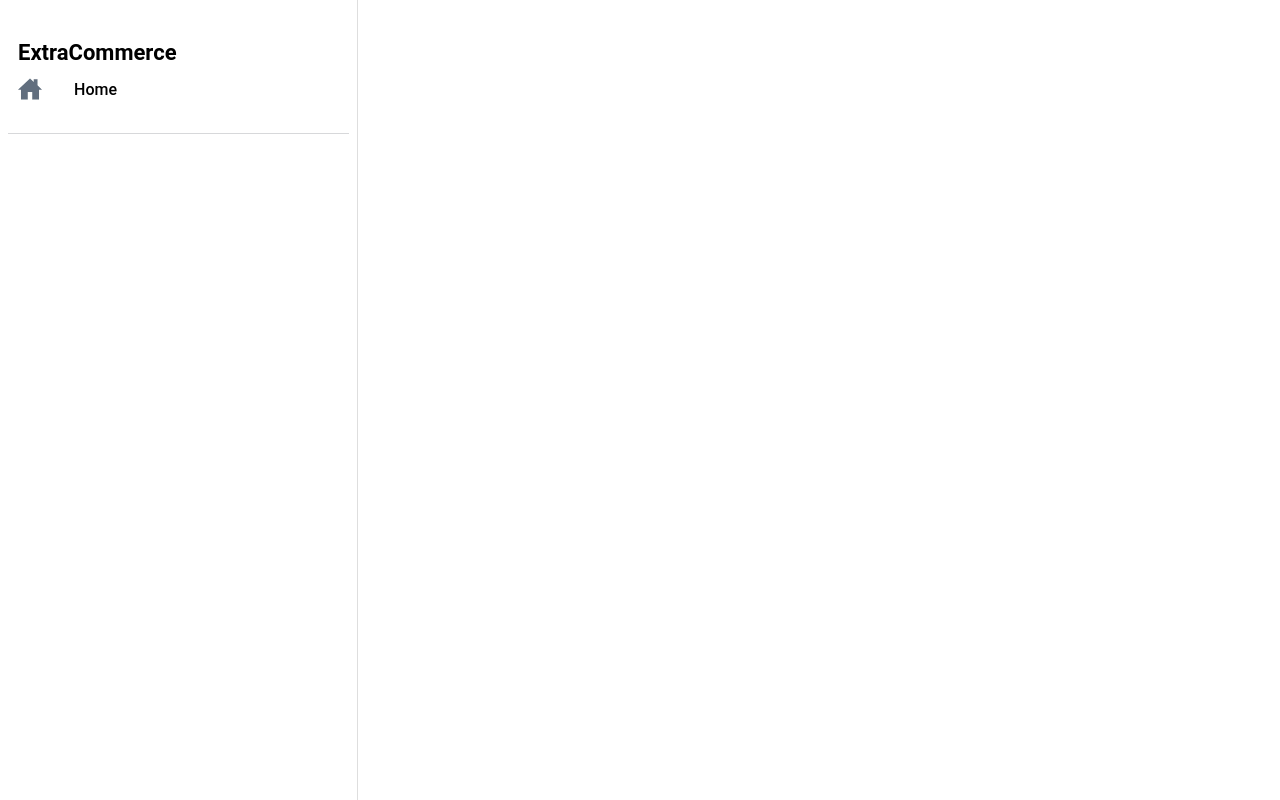
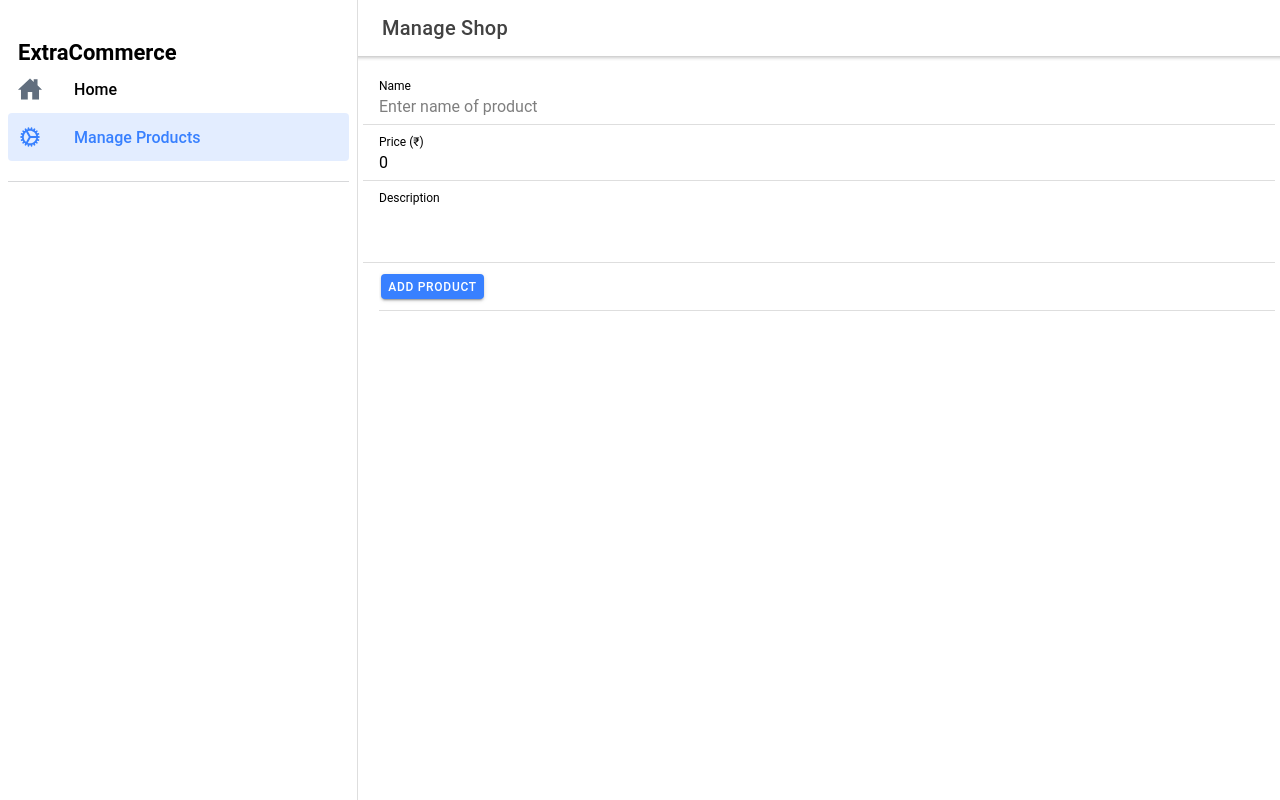
Before and after one commit to git-ayas/extraCommmerce, a React (Create React App) app: page /Admin/Manage/Products in a window 1280 px wide. Built offline with nearby package versions, Linux system fonts and the light colour scheme.

Commit message:
Added product insert flow

```diff
--- a/src/App.tsx
+++ b/src/App.tsx
@@ -36,11 +36,11 @@ const App: React.FC = () => {
               <Route path="/" exact={true}>
                 <Redirect to="/Products/Home" />
               </Route>
+              <Route path="/Admin/Manage/Products" exact={true}>
+                <Manage />
+              </Route>
               <Route path="/Products/:name" exact={true}>
                 <Page />
-              </Route>
-              <Route path="/Manage" exact={true}>
-                <Manage />
               </Route>
             </IonRouterOutlet>
           </IonSplitPane>
--- a/src/components/Menu.tsx
+++ b/src/components/Menu.tsx
@@ -10,7 +10,7 @@ import {
 } from '@ionic/react';
 
 import { useLocation } from 'react-router-dom';
-import { homeOutline,homeSharp } from 'ionicons/icons';
+import { homeOutline,homeSharp,cogOutline,cogSharp } from 'ionicons/icons';
 import './Menu.css';
 
 interface AppPage {
@@ -26,6 +26,12 @@ const appPages: AppPage[] = [
     url: '/Products/Home',
     iosIcon: homeOutline,
     mdIcon: homeSharp
+  },
+  {
+    title: 'Manage Products',
+    url: '/Admin/Manage/Products',
+    iosIcon: cogOutline,
+    mdIcon: cogSharp
   },
 
 ];
--- a/src/models/storeModel.ts
+++ b/src/models/storeModel.ts
@@ -16,4 +16,7 @@ export default class storeModel {
         return this.connection.get("Product")
 
     }
+    addProduct(productDetails: any) {
+        return this.connection.post("Product", productDetails)
+    }
 }
--- a/src/pages/Manage.tsx
+++ b/src/pages/Manage.tsx
@@ -1,26 +1,74 @@
-import React from "react";
+import React, { useContext, useState } from "react";
 import {
+    IonButton,
+    IonButtons,
+    IonCol,
     IonContent,
     IonHeader,
+    IonInput,
+    IonItem,
+    IonLabel,
+    IonList,
+    IonMenuButton,
     IonPage,
+    IonRow,
+    IonTextarea,
     IonTitle,
     IonToolbar
 } from "@ionic/react";
+import { StoreContext } from "../stores/StoreContext";
 
 const Manage: React.FC = () => {
+
+    const { state: storeState, action: storeAction } = useContext(StoreContext);
+
+    const [Name, setName] = useState("")
+    const [Price, setPrice] = useState(0)
+    const [Description, setDescription] = useState("")
+
+
     return (
         <IonPage>
             <IonHeader>
                 <IonToolbar>
+                    <IonButtons slot="start">
+                        <IonMenuButton />
+                    </IonButtons>
                     <IonTitle>Manage Shop</IonTitle>
                 </IonToolbar>
             </IonHeader>
-            <IonContent
-                fullscreen={true}
-                scrollEvents={true}
-                onIonScrollStart={() => { }}
-                onIonScroll={() => { }}
-                onIonScrollEnd={() => { }}>
+            <IonContent fullscreen>
+                <IonHeader collapse="condense">
+                    <IonToolbar>
+                        <IonTitle size="large">Manage Shop</IonTitle>
+                    </IonToolbar>
+                </IonHeader>
+                <IonRow>
+                    <IonCol>
+                        <IonList>
+                            <IonItem>
+                                <IonLabel position="stacked">Name</IonLabel>
+                                <IonInput value={Name} placeholder="Enter name of product" onIonChange={e => setName(e.detail.value!)}></IonInput>
+                            </IonItem>
+                            <IonItem>
+                                <IonLabel position="stacked">Price (₹)</IonLabel>
+                                <IonInput value={Price} min={"0"} type={"number"} placeholder="Enter Price" onIonChange={e => setPrice(parseFloat(e.detail.value!))}></IonInput>
+                            </IonItem>
+                            <IonItem>
+                                <IonLabel position="stacked">Description</IonLabel>
+                                <IonTextarea
+                                    value={Description} onIonChange={e => setDescription(e.detail.value!)}>
+                                </IonTextarea>
+                            </IonItem>
+                            <IonItem>
+                                <IonButton onClick={()=>{storeAction("addProduct",{name:Name,price:Price,description:Description})}}>
+                                    Add Product
+                                </IonButton>
+                            </IonItem>
+                        </IonList>
+
+                    </IonCol>
+                </IonRow>
 
             </IonContent>
         </IonPage>
--- a/src/stores/StoreContext.tsx
+++ b/src/stores/StoreContext.tsx
@@ -5,9 +5,9 @@ interface StateType {
     status: "idle" | "fetching",
     fetchedProducts: any,
 }
-let initialState: StateType = { status: "idle", fetchedProducts: {} }
+let initialState: StateType = { status: "idle", fetchedProducts: { } }
 interface ActionType { type: string, payload: any }
-let dummy: any = {}
+let dummy: any = { }
 let StoreContext = createContext(dummy)
 const StoreDataController = new storeModel();
 const mutator = (state: StateType, action: ActionType) => {
@@ -47,6 +47,13 @@ function StoreProvider(props: any) {
 
                 break;
 
+            case "addProduct":
+                if (payload == null) {
+                    throw new Error("Empty product data");
+                }
+                StoreDataController.addProduct(payload)
+                break
+
             default:
                 break;
         }
```
